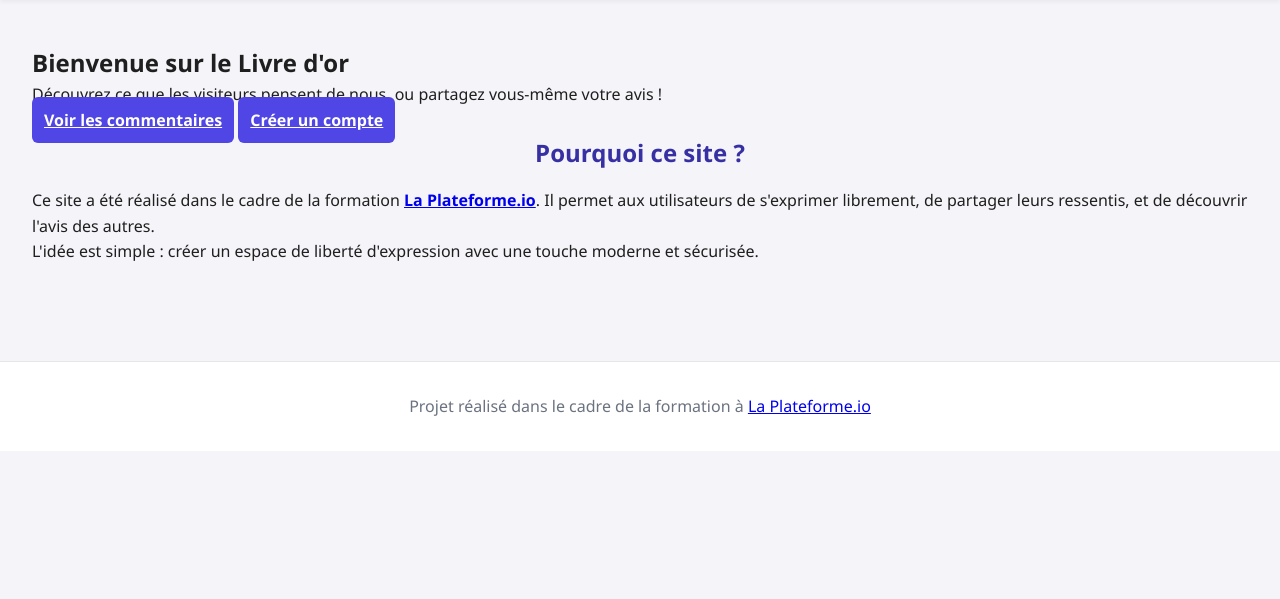
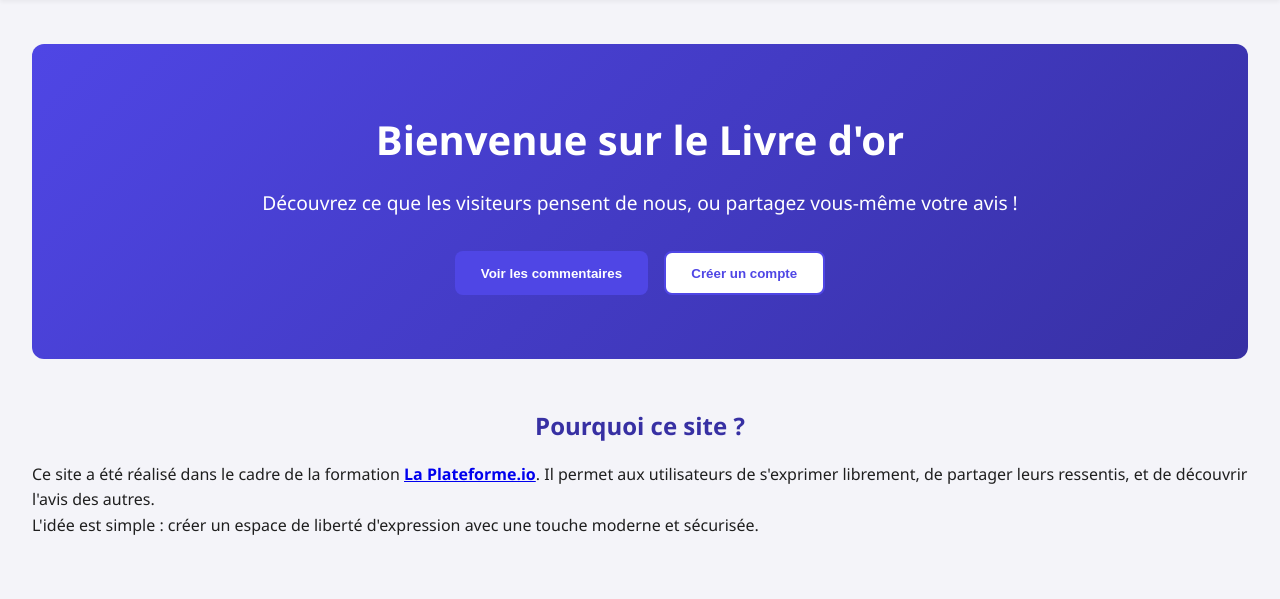
Before and after one commit to sadio-kanoute/livre-or, a PHP site: page / in a window 1280 px wide. Shown: the part 58-657 px from the top of the page. Run offline with PHP 8.4, Linux system fonts and the light colour scheme.

Commit message:
css pour les btt et supprimer les doublons

```diff
--- a/index.php
+++ b/index.php
@@ -4,9 +4,9 @@
     <h1>Bienvenue sur le Livre d'or</h1>
     <p>Découvrez ce que les visiteurs pensent de nous, ou partagez vous-même votre avis !</p>
     <div class="cta">
-      <a href="livre-or.php" class="btn">Voir les commentaires</a>
+      <button onclick="window.location.href='livre-or.php'" class="btn">Voir les commentaires</button>
       <?php if (!isset($_SESSION['login'])): ?>
-        <a href="inscription.php" class="btn secondary">Créer un compte</a>
+        <button onclick="window.location.href='inscription.php'" class="btn secondary">Créer un compte</button>
       <?php endif; ?>
     </div>
   </section>
--- a/style.css
+++ b/style.css
@@ -1,10 +1,6 @@
-/* RESET + BASE */
-* {
-  margin: 0;
-  padding: 0;
-  box-sizing: border-box;
-}
-
+/* ======================================
+   VARIABLES & BASE
+   ====================================== */
 :root {
   --primary: #4f46e5;
   --primary-dark: #3730a3;
@@ -18,6 +14,12 @@
   --font: 'Segoe UI', Tahoma, Geneva, Verdana, sans-serif;
 }
 
+* {
+  margin: 0;
+  padding: 0;
+  box-sizing: border-box;
+}
+
 body {
   font-family: var(--font);
   background-color: var(--bg);
@@ -26,7 +28,9 @@ body {
   padding-top: 70px;
 }
 
-/* HEADER */
+/* ======================================
+   HEADER & NAV
+   ====================================== */
 header {
   background-color: var(--white);
   box-shadow: 0 2px 4px rgba(0, 0, 0, 0.05);
@@ -39,7 +43,7 @@ header {
 
 nav {
   display: flex;
-  justify-content: center; /* Centrer la nav */
+  justify-content: center;
   align-items: center;
 }
 
@@ -60,7 +64,9 @@ nav a:hover {
   color: var(--primary-dark);
 }
 
-/* FOOTER */
+/* ======================================
+   FOOTER
+   ====================================== */
 footer {
   margin-top: 4rem;
   padding: 2rem;
@@ -70,7 +76,9 @@ footer {
   border-top: 1px solid var(--light-gray);
 }
 
-/* CONTAINERS */
+/* ======================================
+   CONTAINERS & MAIN
+   ====================================== */
 .container {
   max-width: 960px;
   margin: 0 auto;
@@ -81,7 +89,65 @@ main {
   padding: 2rem;
 }
 
-/* FORMS */
+/* ======================================
+   HERO SECTION
+   ====================================== */
+.hero {
+  text-align: center;
+  padding: 4rem 2rem;
+  background: linear-gradient(135deg, var(--primary), var(--primary-dark));
+  color: var(--white);
+  border-radius: 12px;
+  margin-bottom: 3rem;
+}
+
+.hero h1 {
+  font-size: 2.5rem;
+  margin-bottom: 1rem;
+}
+
+.hero p {
+  font-size: 1.2rem;
+  margin-bottom: 2rem;
+}
+
+/* CTA BUTTONS */
+.cta {
+  display: flex;
+  justify-content: center;
+  gap: 1rem;
+  flex-wrap: wrap;
+}
+
+button.btn {
+  background-color: var(--primary);
+  color: white;
+  border: none;
+  padding: 0.8rem 1.6rem;
+  border-radius: 8px;
+  font-weight: 600;
+  cursor: pointer;
+  transition: background-color 0.3s ease, transform 0.2s;
+}
+
+button.btn:hover {
+  background-color: var(--primary-dark);
+  transform: translateY(-2px);
+}
+
+button.btn.secondary {
+  background-color: var(--white);
+  color: var(--primary);
+  border: 2px solid var(--primary);
+}
+
+button.btn.secondary:hover {
+  background-color: var(--light-gray);
+}
+
+/* ======================================
+   FORMS
+   ====================================== */
 form {
   display: flex;
   flex-direction: column;
@@ -112,22 +178,9 @@ form textarea:focus {
   border-color: var(--primary);
 }
 
-.btn {
-  background-color: var(--primary);
-  color: white;
-  border: none;
-  padding: 0.75rem;
-  border-radius: 6px;
-  font-weight: 600;
-  cursor: pointer;
-  transition: background-color 0.3s ease;
-}
-
-.btn:hover {
-  background-color: var(--primary-dark);
-}
-
-/* MESSAGES */
+/* ======================================
+   MESSAGES
+   ====================================== */
 .error-box {
   background-color: #fee2e2;
   color: var(--error);
@@ -142,7 +195,9 @@ form textarea:focus {
   border-radius: 5px;
 }
 
-/* COMMENTAIRES */
+/* ======================================
+   COMMENTAIRES
+   ====================================== */
 .comment {
   background-color: var(--white);
   border-left: 4px solid var(--primary);
@@ -158,7 +213,9 @@ form textarea:focus {
   margin-bottom: 0.5rem;
 }
 
-/* TITRES */
+/* ======================================
+   TITRES
+   ====================================== */
 h2 {
   margin-bottom: 1rem;
   color: var(--primary-dark);
@@ -177,7 +234,9 @@ a.btn-link:hover {
   text-decoration: underline;
 }
 
-/* RESPONSIVE */
+/* ======================================
+   RESPONSIVE
+   ====================================== */
 @media (max-width: 768px) {
   nav ul {
     flex-direction: column;
@@ -188,4 +247,8 @@ a.btn-link:hover {
   form {
     padding: 1rem;
   }
+
+  .cta {
+    flex-direction: column;
+  }
 }
```
